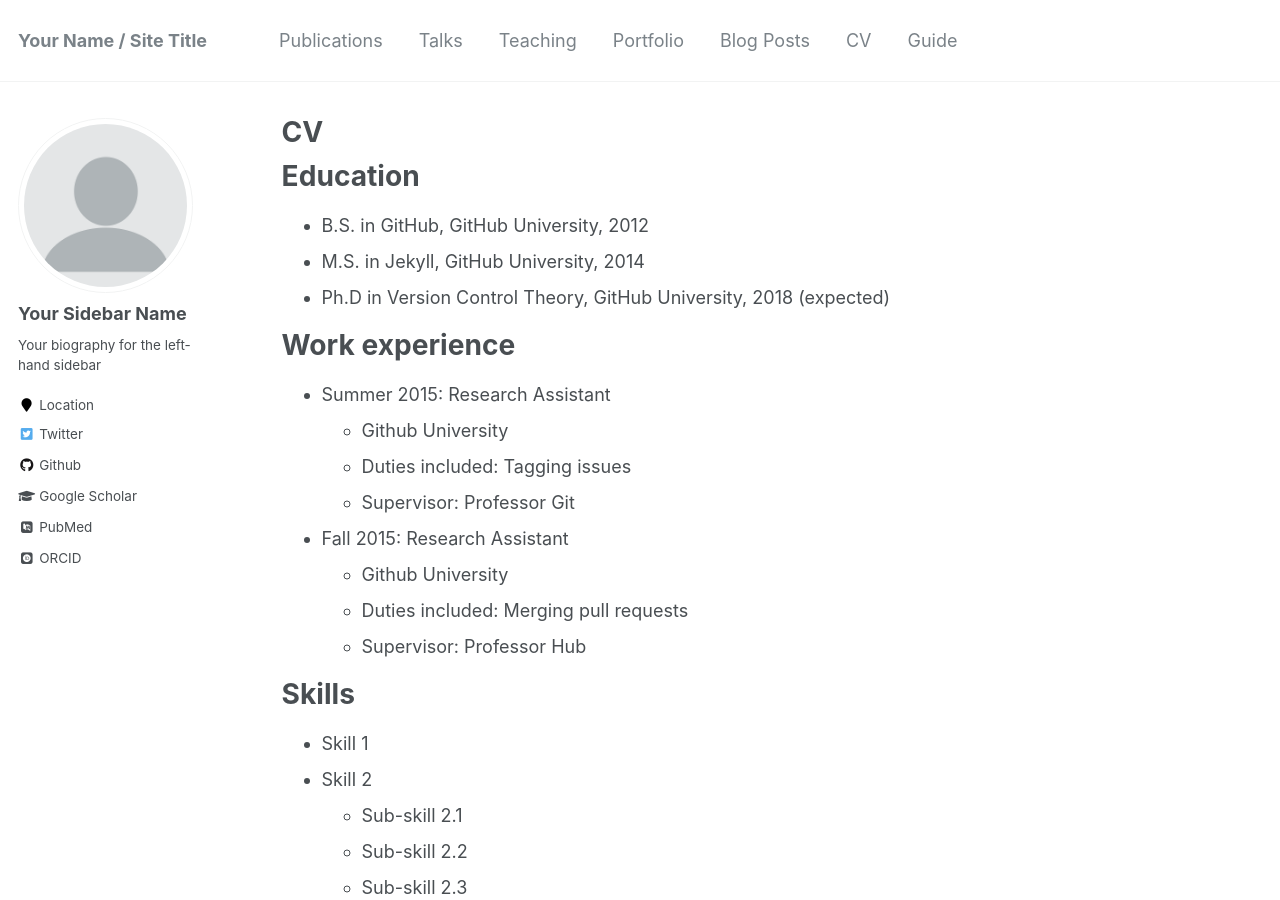
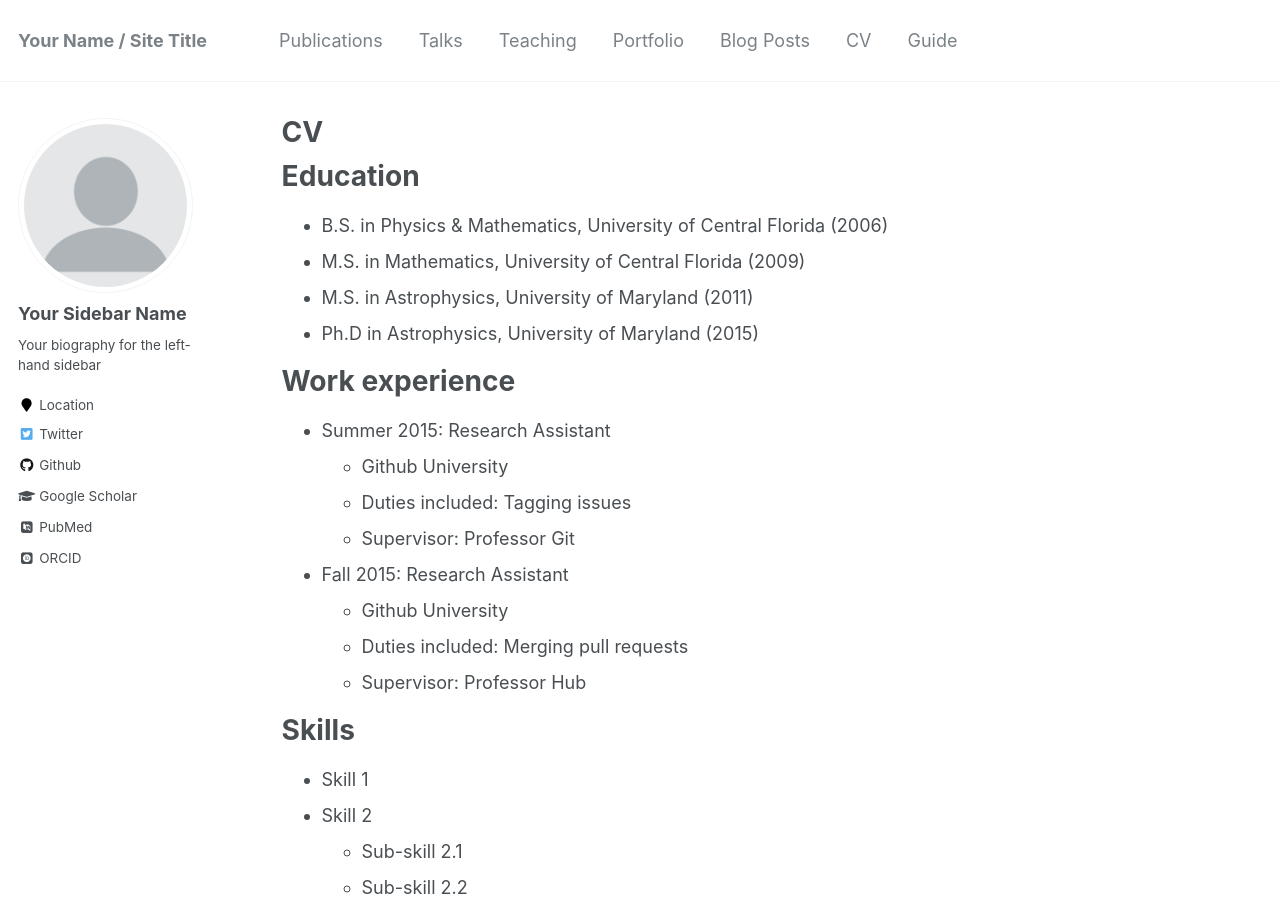
Before and after one commit to exowanderer/exowanderer.github.io, a Jekyll site: the page built from _pages/cv.md, in a window 1280 px wide and 900 px high. Built offline with Jekyll 4.4.1, drawn with Linux system fonts in a browser that asks for light colours; some web fonts are replaced.

Commit message:
updating cv

```diff
--- a/_pages/cv.md
+++ b/_pages/cv.md
@@ -11,9 +11,10 @@
 
 Education
 ======
-* B.S. in GitHub, GitHub University, 2012
-* M.S. in Jekyll, GitHub University, 2014
-* Ph.D in Version Control Theory, GitHub University, 2018 (expected)
+* B.S. in Physics & Mathematics, University of Central Florida (2006)
+* M.S. in Mathematics, University of Central Florida (2009)
+* M.S. in Astrophysics, University of Maryland (2011)
+* Ph.D in Astrophysics, University of Maryland (2015)
 
 Work experience
 ======
```
Also changed, not shown: run_locally.md (added, +3 -0 lines).
